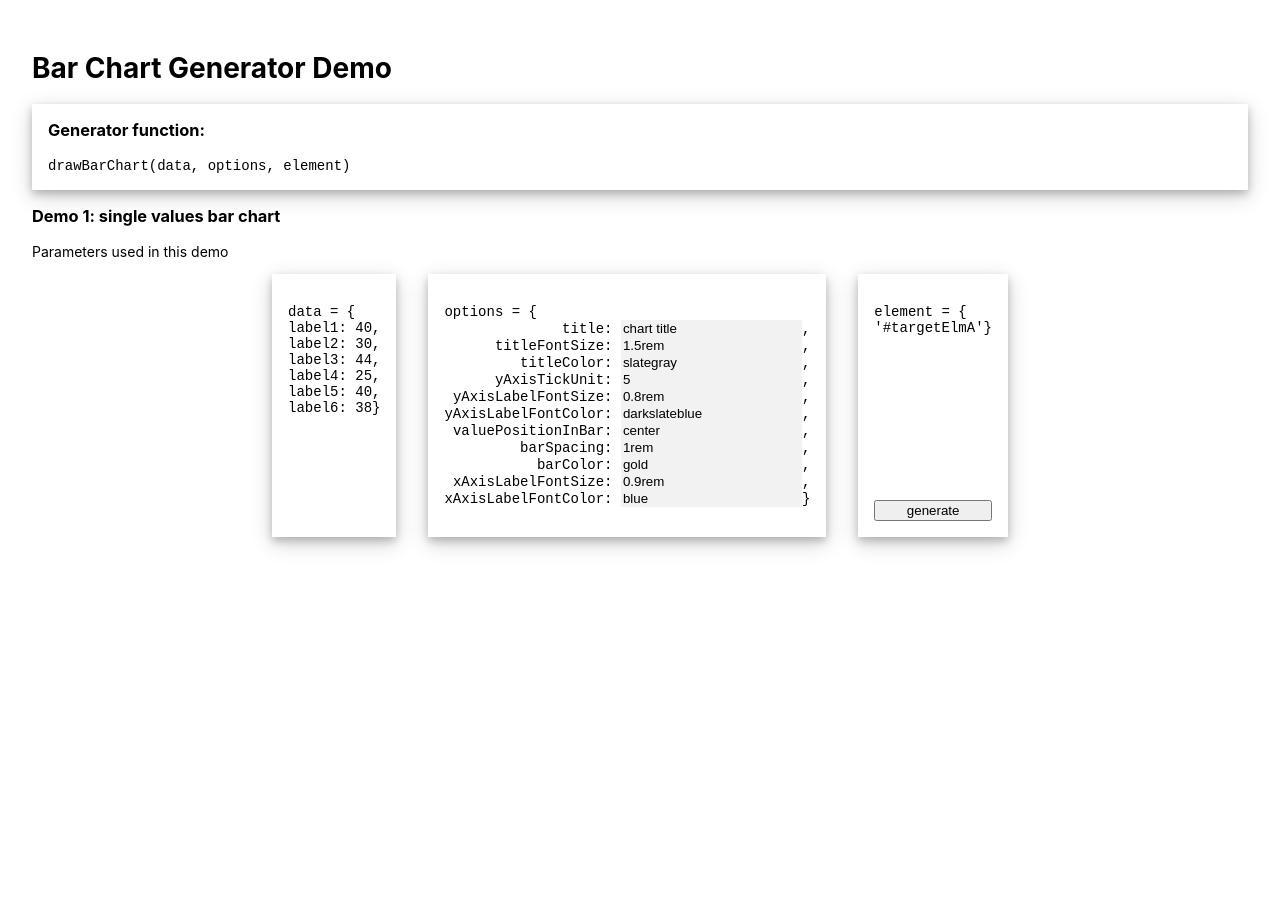
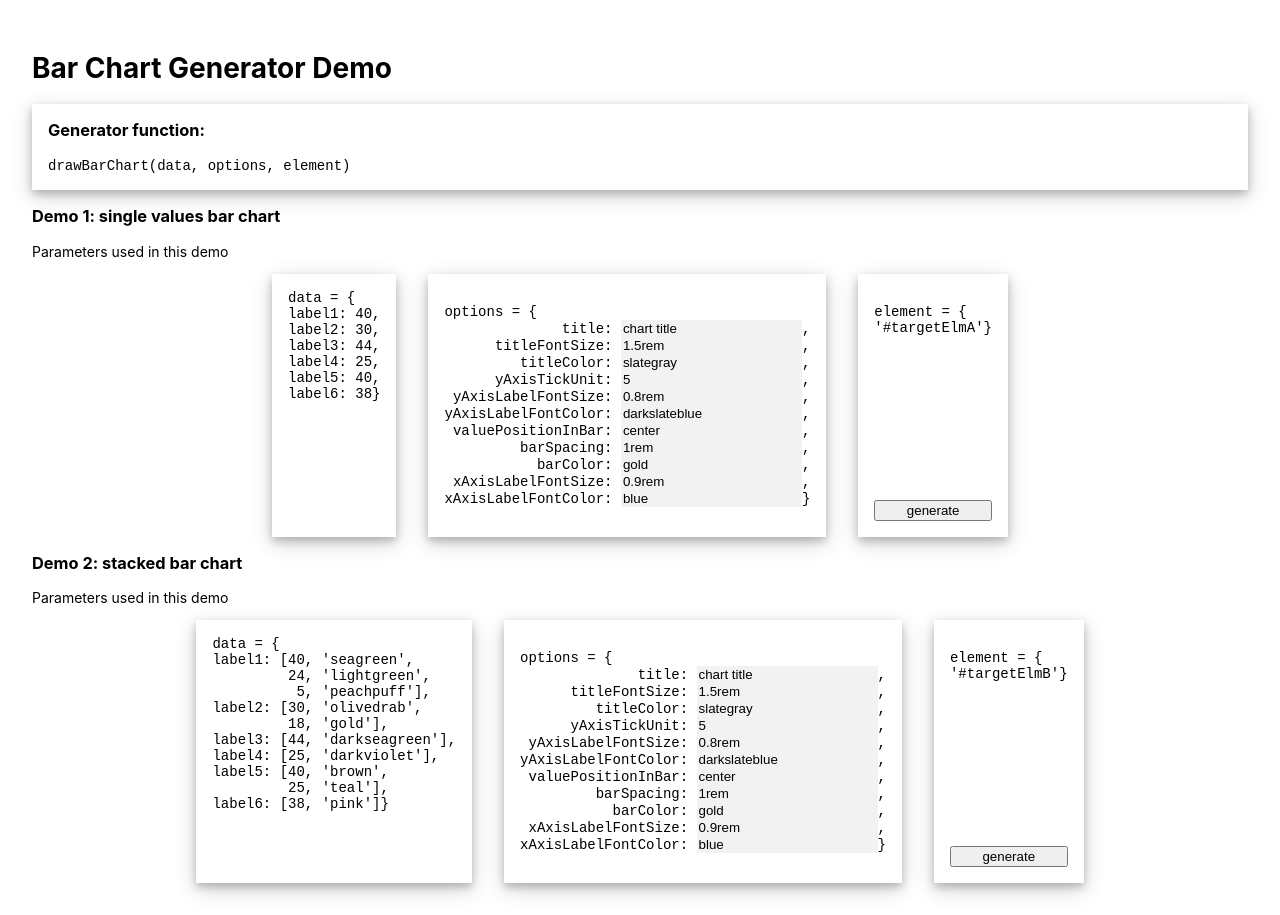
Before and after one commit to Roy7384/barChartLibrary, a website: page index.html in a window 1280 px wide. Before the commit the page ends 800 px from the top, so only its background shows below. Drawn offline with nearby package versions, Linux system fonts and the light colour scheme.

Commit message:
set up html layout and content for stacked bars demo

```diff
--- a/index.html
+++ b/index.html
@@ -39,17 +39,17 @@
           <p style="margin-bottom: 0">
             options = {
             <p class='optionsInput'>
-            title:               <input type='text' value='chart title'>, <br>
-            titleFontSize:       <input type='text' value='1.5rem'>,<br>
-            titleColor:          <input type='text' value='slategray'>,<br>
-            yAxisTickUnit:       <input type='text' value='5'>,<br>
-            yAxisLabelFontSize:  <input type='text' value= '0.8rem'>,<br>
-            yAxisLabelFontColor: <input type='text' value='darkslateblue'>,<br>
-            valuePositionInBar:  <input type='text' value='center'>,<br>
-            barSpacing:          <input type='text' value= '1rem'>,<br>
-            barColor:            <input type='text' value='gold'>,<br>
-            xAxisLabelFontSize:  <input type='text' value= '0.9rem'>,<br>
-            xAxisLabelFontColor: <input type='text' value='blue'>}
+            title:               <input type='text' value='chart title' class="demo1">, <br>
+            titleFontSize:       <input type='text' value='1.5rem' class="demo1">,<br>
+            titleColor:          <input type='text' value='slategray' class="demo1">,<br>
+            yAxisTickUnit:       <input type='text' value='5' class="demo1">,<br>
+            yAxisLabelFontSize:  <input type='text' value= '0.8rem' class="demo1">,<br>
+            yAxisLabelFontColor: <input type='text' value='darkslateblue' class="demo1">,<br>
+            valuePositionInBar:  <input type='text' value='center' class="demo1">,<br>
+            barSpacing:          <input type='text' value= '1rem' class="demo1">,<br>
+            barColor:            <input type='text' value='gold' class="demo1">,<br>
+            xAxisLabelFontSize:  <input type='text' value= '0.9rem' class="demo1">,<br>
+            xAxisLabelFontColor: <input type='text' value='blue' class="demo1">}
           </p>
         </p>
         </div>
@@ -63,6 +63,53 @@
 
   <div id="targetElmA"></div>
 
+  <div class='demoInfo'>
+    <h3>Demo 2:  stacked bar chart</h3>
+    <div>
+      <p>Parameters used in this demo</p>
+      <div class='demoParameters'>
+        <div class='data'>
+          <p>data = { <br>
+          label1: [40, 'seagreen',
+          <p style="text-indent: 5.4em;">24, 'lightgreen',</p>
+          <p style="text-indent: 6em;"> 5, 'peachpuff'],</p>
+          label2: [30, 'olivedrab',
+          <p style="text-indent: 5.4em;"> 18, 'gold'], </p>
+          label3: [44, 'darkseagreen'], <br>
+          label4: [25, 'darkviolet'], <br>
+          label5: [40, 'brown',
+          <p style="text-indent: 5.4em;"> 25, 'teal'],</p>
+          label6: [38, 'pink']}
+          </p>
+        </div>
+        <div class="options">
+          <p style="margin-bottom: 0">
+            options = {
+            <p class='optionsInput'>
+            title:               <input type='text' value='chart title' class="demo2">, <br>
+            titleFontSize:       <input type='text' value='1.5rem' class="demo2">,<br>
+            titleColor:          <input type='text' value='slategray' class="demo2">,<br>
+            yAxisTickUnit:       <input type='text' value='5' class="demo2">,<br>
+            yAxisLabelFontSize:  <input type='text' value= '0.8rem' class="demo2">,<br>
+            yAxisLabelFontColor: <input type='text' value='darkslateblue' class="demo2">,<br>
+            valuePositionInBar:  <input type='text' value='center' class="demo2">,<br>
+            barSpacing:          <input type='text' value= '1rem' class="demo2">,<br>
+            barColor:            <input type='text' value='gold' class="demo2">,<br>
+            xAxisLabelFontSize:  <input type='text' value= '0.9rem' class="demo2">,<br>
+            xAxisLabelFontColor: <input type='text' value='blue' class="demo2">}
+          </p>
+        </p>
+        </div>
+        <div class='element'>
+          <p>element = {<br> '#targetElmB'}</p>
+          <button id="demo2">generate</button>
+        </div>
+      </div>
+    </div>
+  </div>
+
+<div id="targetElmB"></div>
+
 
 
 </body>
--- a/index.js
+++ b/index.js
@@ -13,26 +13,39 @@ $(document).ready(function () {
   }
 
   // get values in the options input boxes at a specfic time
-  function updateOptions () {
+  function updateOptions (cl) {
     const newOptions = {
-      title: $("input[value='chart title']").val(),
-      titleFontSize: $("input[value='1.5rem']").val(),
-      titleColor: $("input[value='slategray']").val(),
-      yAxisTickUnit: $("input[value='5']").val(),
-      yAxisLabelFontSize: $("input[value='0.8rem']").val(),
-      yAxisLabelFontColor: $("input[value='darkslateblue']").val(),
-      valuePositionInBar: $("input[value='center']").val(), // top, center or bottom
-      barSpacing: $("input[value='1rem']").val(),
-      barColor: $("input[value='gold']").val(),
-      xAxisLabelFontSize: $("input[value='0.9rem']").val(),
-      xAxisLabelFontColor: $("input[value='blue']").val()
+      title: $(`input.${cl}[value='chart title']`).val(),
+      titleFontSize: $(`input.${cl}[value='1.5rem']`).val(),
+      titleColor: $(`input.${cl}[value='slategray']`).val(),
+      yAxisTickUnit: $(`input.${cl}[value='5']`).val(),
+      yAxisLabelFontSize: $(`input.${cl}[value='0.8rem']`).val(),
+      yAxisLabelFontColor: $(`input.${cl}[value='darkslateblue']`).val(),
+      valuePositionInBar: $(`input.${cl}[value='center']`).val(), // top, center or bottom
+      barSpacing: $(`input.${cl}[value='1rem']`).val(),
+      barColor: $(`input.${cl}[value='gold']`).val(),
+      xAxisLabelFontSize: $(`input.${cl}[value='0.9rem']`).val(),
+      xAxisLabelFontColor: $(`input.${cl}[value='blue']`).val()
     }
     return newOptions
   }
 
+  // sample data set for demo 2
+  const dataStack = {
+    label1: [40, 'seagreen', 24, 'lightgreen', 5, 'peachpuff'],
+    label2: [30, 'olivedrab', 18, 'gold'],
+    label3: [44, 'darkseagreen'],
+    label4: [25, 'darkviolet'],
+    label5: [40, 'brown', 25, 'teal'],
+    label6: [38, 'pink']
+  }
+
+  // container element for demo2 chart
+  const elementB = '#targetElmB'
+
   // 'generate' button updates the chart to adjustments of options
   $('#demo1').click(function () {
-    const options = updateOptions() // update options to whatever user put in the input boxes
+    const options = updateOptions('demo1') // update options to whatever user put in the input boxes
 
     $(elementA).empty() // empty the target element of previous chart
 
@@ -55,7 +68,6 @@ $(document).ready(function () {
 
     // find the max value from data for generating x and y axis
     const ticksUnit = options.yAxisTickUnit
-    const maxVal = findMaxVal(data) + Number(ticksUnit)
     const ticksCount = Math.ceil(findMaxVal(data) / ticksUnit)
 
     // add chart title
@@ -170,12 +182,14 @@ $(document).ready(function () {
       height: '498px',
       'align-items': 'flex-end',
       gap: option.barSpacing,
-      'margin-bottom': `-${option.xAxisLabelFontSize}`
+      'font-size': option.xAxisLabelFontSize,
+      'margin-bottom': '-1.5em'
     })
 
     // draw bars according to whether single value or multiple value
     let i = 1
     for (const key in data) {
+      // draw stacked bars
       if (typeof data[key] === 'object') {
         $('#barContainer').append(`<div class='bars' id='bar${i}'></div>`)
         for (let j = 0; j < data[key].length; j += 2) {
@@ -188,6 +202,7 @@ $(document).ready(function () {
         $(`#bar${i}`).append(`<div class='label'>${key}</div>`)
         i += 1
       } else {
+        // single value bars
         $('#barContainer').append(`<div class='bars' id='bar${i}'></div>`)
         $(`#bar${i}`).append(`<div class='value' id='value${i}'>${data[key]}</div>`)
         $(`#bar${i}`).append(`<div class='label'>${key}</div>`)
@@ -201,8 +216,8 @@ $(document).ready(function () {
     // style label and bars
     $('.label').css({
       display: 'flex',
-      height: option.xAxisLabelFontSize,
       'font-size': option.xAxisLabelFontSize,
+      height: '1.5em',
       'align-items': 'center',
       'justify-content': 'center',
       color: option.xAxisLabelFontColor
@@ -233,6 +248,6 @@ $(document).ready(function () {
 
     // make bars pop up from x axis
     $('.value').hide()
-    $('.value').slideDown(1500)
+    $('.value').slideDown(1000)
   }
 })
--- a/styles.css
+++ b/styles.css
@@ -7,8 +7,8 @@ body {
   margin: 2rem;
 }
 
-.demoInfo {
-
+div.data > p {
+ margin: 0;
 }
 
 .demoParameters {
```
